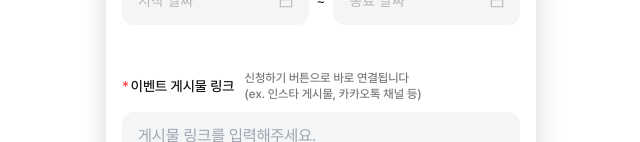
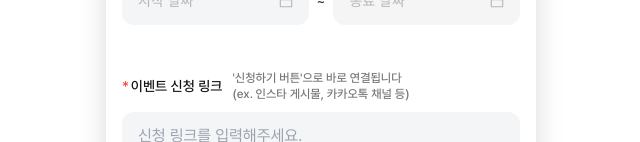
Before and after one commit to Damabwa/Web, a React (Create React App) app: page /new/event in a window 1280 px wide. Shown: the part 658-800 px from the top of the page, without its empty margins (319-959 px from the left). Built offline with nearby package versions, Linux system fonts and the light colour scheme; no server answers; what recoil-persist would draw is missing.

Commit message:
fix: 워딩 수정

```diff
--- a/src/pages/NewEvent/index.tsx
+++ b/src/pages/NewEvent/index.tsx
@@ -166,14 +166,14 @@ export default function NewEvent() {
         />
         <InputBox
           isRequired={true}
-          title="이벤트 게시물 링크"
+          title="이벤트 신청 링크"
           description={
             <div className="px-1">
-              신청하기 버튼으로 바로 연결됩니다
+              '신청하기 버튼'으로 바로 연결됩니다
               <br /> (ex. 인스타 게시물, 카카오톡 채널 등)
             </div>
           }
-          placeholder="게시물 링크를 입력해주세요."
+          placeholder="신청 링크를 입력해주세요."
           onChange={handleUrlInput}
           bottomText=""
           value={externalLink}
```
